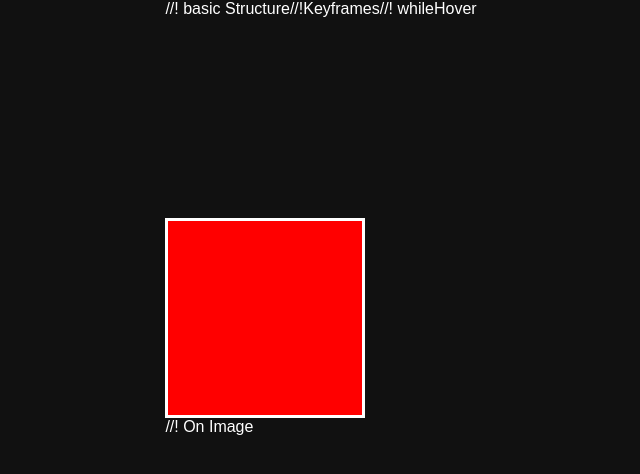
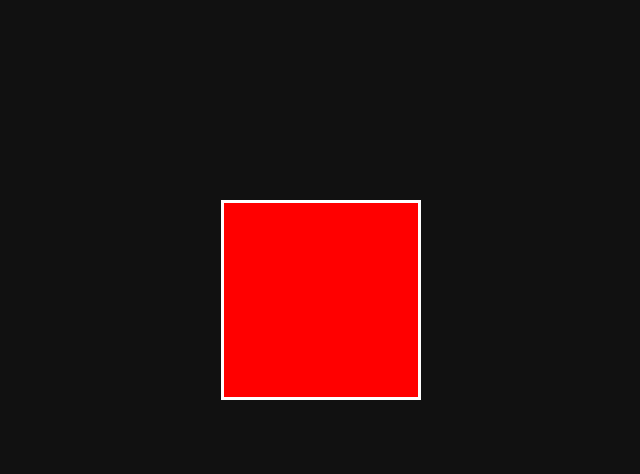
Before and after one commit to theflashyash99/Framer-Motion, a React (Vite) app in the folder Framer-Motion/: page / in a window 1280 px wide. Shown: the top 474 px of the page, without its empty margins (319-959 px from the left). Built offline with nearby package versions, Linux system fonts and the light colour scheme.

Commit message:
Motion whileTap

```diff
--- a/Framer-Motion/src/App.jsx
+++ b/Framer-Motion/src/App.jsx
@@ -5,7 +5,7 @@ const App = () => {
   return (
     <div>
       <>
-        //! basic Structure
+        {/* //! basic Structure */}
         {/* <motion.div
         initial={{ x: 300 }}
         animate={{ x: 1000, rotate: 360, scale: 2 }}
@@ -15,21 +15,32 @@ const App = () => {
 
 
 
-        //!Keyframes
+        {/* //!Keyframes */}
         {/* <motion.div
         animate={{ x: [0,500,500,0,0], y:[0,0,300,300,0] , rotate:[0,360,0,360,0]  }}
         transition={{ duration: 3, delay: 1, repeat:Infinity , ease:"anticipate"}}
         className="box"
       >Shivam Gulati</motion.div> */}
 
-         //! whileHover
+         {/* //! whileHover
        <motion.div
        whileHover={{background:"green", scale:2.3 , rotate:360}}
        transition={{duration:5 , repeat:Infinity}}
         className="box"
+      ></motion.div> */}
+
+
+      {/* //!whileHover AND tap
+       //! whileHover */}
+       <motion.div
+       whileHover={{background:"green"}}
+       whileTap={{scale:2.5}}
+
+
+        className="box"
       ></motion.div>
 
-        //! On Image
+        {/* //! On Image */}
         {/* <motion.img
           initial={{
             x:100,
@@ -40,7 +51,7 @@ const App = () => {
           src={oggy}
         />
 
-        //! Image with Paragraph
+        {/* //! Image with Paragraph */}
         {/* <motion.p className="oggy" animate={{x:1000}} transition={{duration:5, repeat:Infinity , ease:"anticipate"}}>"Main hu Oggy!!! BHeem ke diwane"</motion.p> */}
         {/* <motion.p
           className="oggy"
```
